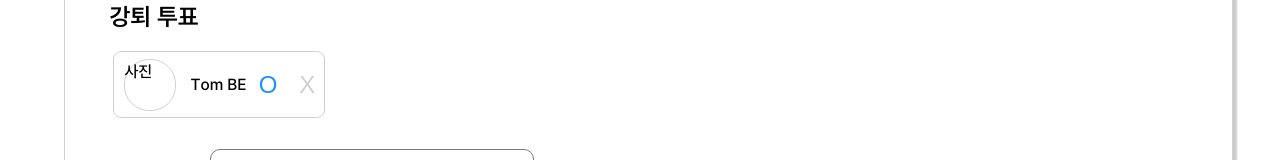
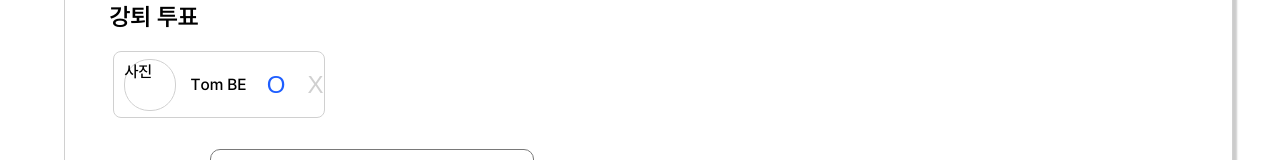
Before and after one commit to yezixx/SOLUX_LETS_IT_Frontend, a React (Vite) app: page /SetMember in a window 1280 px wide. In both pictures the pointer is over the button 267 px from the left and 491 px from the top of the page. Shown: the part 407-567 px from the top of the page. Built offline with nearby package versions, Linux system fonts and the light colour scheme; the HTML template or start-up script is replaced by a standard one.

Commit message:
Design: hover 추가 및 o/x 버튼 width 설정

```diff
--- a/src/Screen/Teamboard/SetMember/VoteSection/VoteItem/VoteItem.module.css
+++ b/src/Screen/Teamboard/SetMember/VoteSection/VoteItem/VoteItem.module.css
@@ -50,6 +50,7 @@
   display: flex;
   gap: 10px;
   margin: auto;
+  width: 25%;
 }
 
 .voteItem__button--o {
@@ -58,8 +59,16 @@
   color: var(--main-color2);
 }
 
+.voteItem__button--o:hover {
+  color: var(--main-color);
+}
+
 .voteItem__button--x {
   /*폰트*/
   font-size: 24px;
   color: var(--line-color);
 }
+
+.voteItem__button--x:hover {
+  color: var(--text-color2);
+}
```
